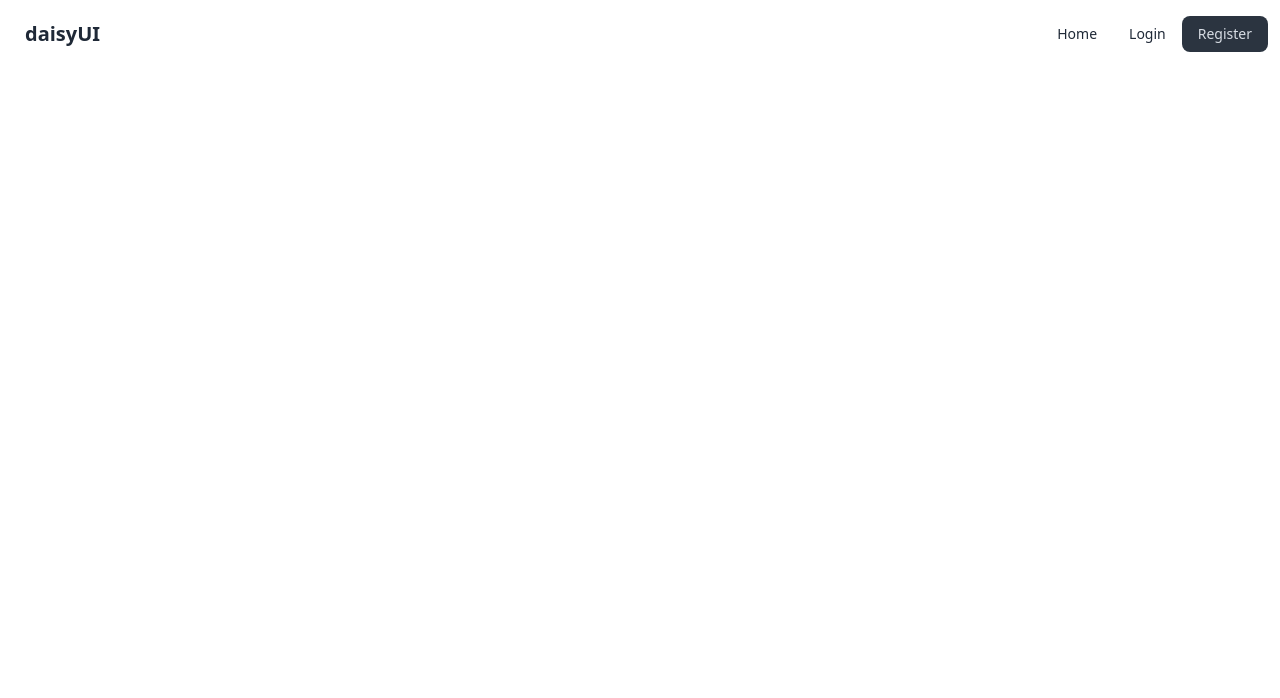
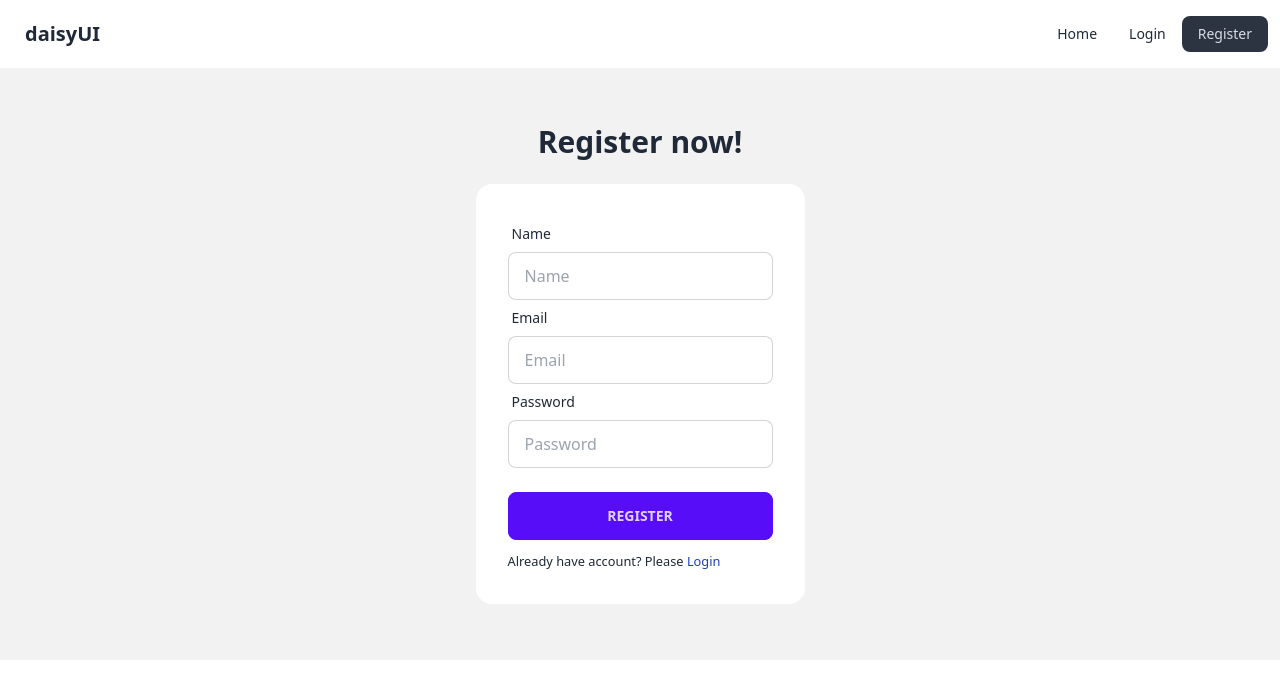
Before and after one commit to ShishirPHS/auth-integration-and-private-repo, a React (Vite) app: page /register in a window 1280 px wide. Shown: the top 698 px of the page. Built offline with nearby package versions, Linux system fonts and the light colour scheme.

Commit message:
created register page and added toggle functionality between login and register

```diff
--- a/src/components/Login.jsx
+++ b/src/components/Login.jsx
@@ -1,18 +1,34 @@
+import { Link } from "react-router-dom";
+
 const Login = () => {
+  const handleLogin = (e) => {
+    e.preventDefault();
+
+    const email = e.target.email.value;
+    const password = e.target.password.value;
+
+    console.log(email, password);
+  };
+
   return (
-    <div className="hero bg-base-200 h-[85vh]">
-      <div className="hero-content flex-col lg:flex-row-reverse">
+    <div className="hero bg-base-200 py-10">
+      <div className="hero-content flex-col">
+        <div>
+          <h2 className="text-3xl font-bold mb-2">Login now!</h2>
+        </div>
         <div className="card flex-shrink-0 w-full max-w-sm bg-base-100">
           <div className="card-body">
-            <form>
+            <form onSubmit={handleLogin}>
               <div className="form-control">
                 <label className="label">
                   <span className="label-text">Email</span>
                 </label>
                 <input
-                  type="text"
-                  placeholder="email"
+                  type="email"
+                  name="email"
+                  placeholder="Email"
                   className="input input-bordered"
+                  required
                 />
               </div>
               <div className="form-control">
@@ -20,9 +36,11 @@ const Login = () => {
                   <span className="label-text">Password</span>
                 </label>
                 <input
-                  type="text"
-                  placeholder="password"
+                  type="password"
+                  name="password"
+                  placeholder="Password"
                   className="input input-bordered"
+                  required
                 />
                 <label className="label">
                   <a href="#" className="label-text-alt link link-hover">
@@ -34,6 +52,15 @@ const Login = () => {
                 <button className="btn btn-primary">Login</button>
               </div>
             </form>
+            <p>
+              <small>
+                {" "}
+                New Here? Please{" "}
+                <Link className="text-blue-800 hover:underline" to="/register">
+                  Register
+                </Link>
+              </small>
+            </p>
           </div>
         </div>
       </div>
--- a/src/components/Register.jsx
+++ b/src/components/Register.jsx
@@ -1,10 +1,78 @@
+import { Link } from "react-router-dom";
 
 const Register = () => {
-    return (
+  const handleRegister = (e) => {
+    e.preventDefault();
+
+    const name = e.target.name.value;
+    const email = e.target.email.value;
+    const password = e.target.password.value;
+
+    console.log(name, email, password);
+  };
+
+  return (
+    <div className="hero bg-base-200 py-10">
+      <div className="hero-content flex-col">
         <div>
-
+          <h2 className="text-3xl font-bold mb-2">Register now!</h2>
         </div>
-    );
+        <div className="card flex-shrink-0 w-full max-w-sm bg-base-100">
+          <div className="card-body">
+            <form onSubmit={handleRegister}>
+              <div className="form-control">
+                <label className="label">
+                  <span className="label-text">Name</span>
+                </label>
+                <input
+                  type="text"
+                  name="name"
+                  placeholder="Name"
+                  className="input input-bordered"
+                  required
+                />
+              </div>
+              <div className="form-control">
+                <label className="label">
+                  <span className="label-text">Email</span>
+                </label>
+                <input
+                  type="email"
+                  name="email"
+                  placeholder="Email"
+                  className="input input-bordered"
+                  required
+                />
+              </div>
+              <div className="form-control">
+                <label className="label">
+                  <span className="label-text">Password</span>
+                </label>
+                <input
+                  type="password"
+                  name="password"
+                  placeholder="Password"
+                  className="input input-bordered"
+                  required
+                />
+              </div>
+              <div className="form-control mt-6">
+                <button className="btn btn-primary">Register</button>
+              </div>
+            </form>
+            <p>
+              <small>
+                Already have account? Please{" "}
+                <Link className="text-blue-800 hover:underline" to="/login">
+                  Login
+                </Link>
+              </small>
+            </p>
+          </div>
+        </div>
+      </div>
+    </div>
+  );
 };
 
 export default Register;
```
